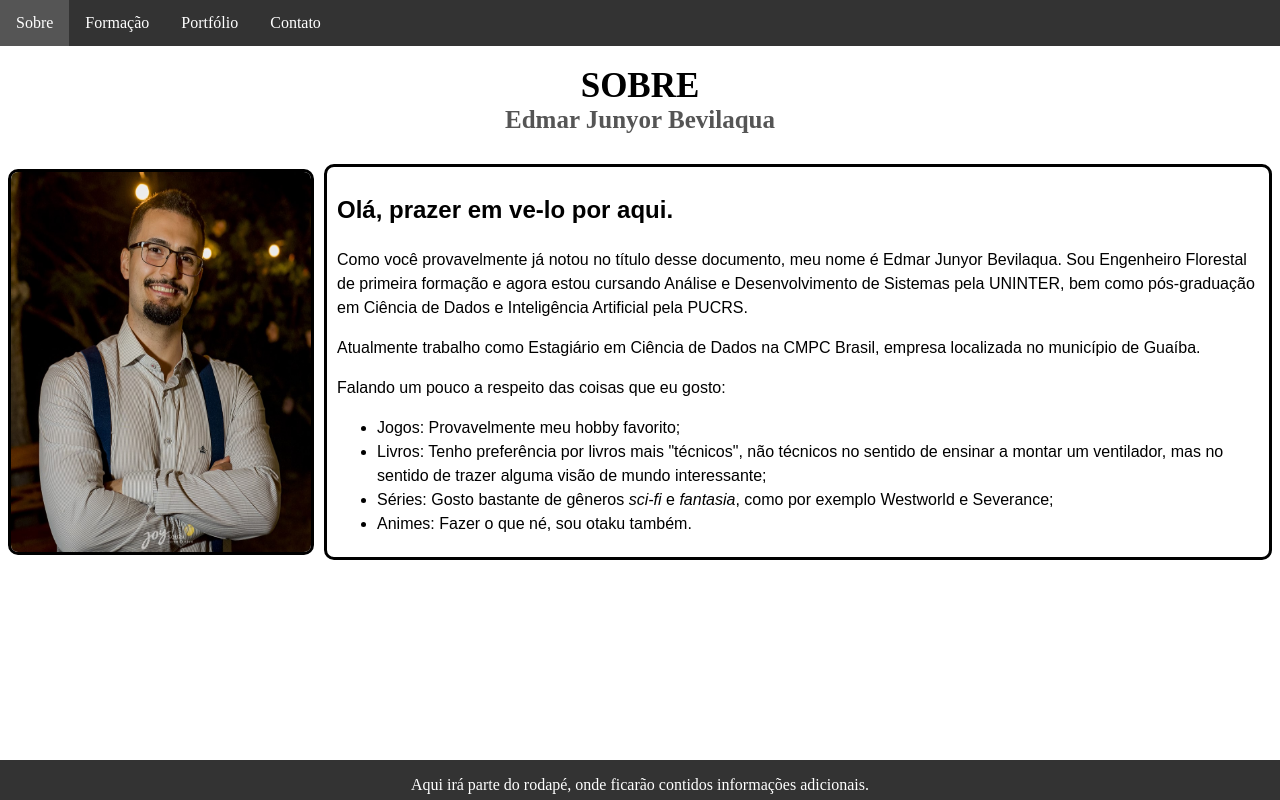
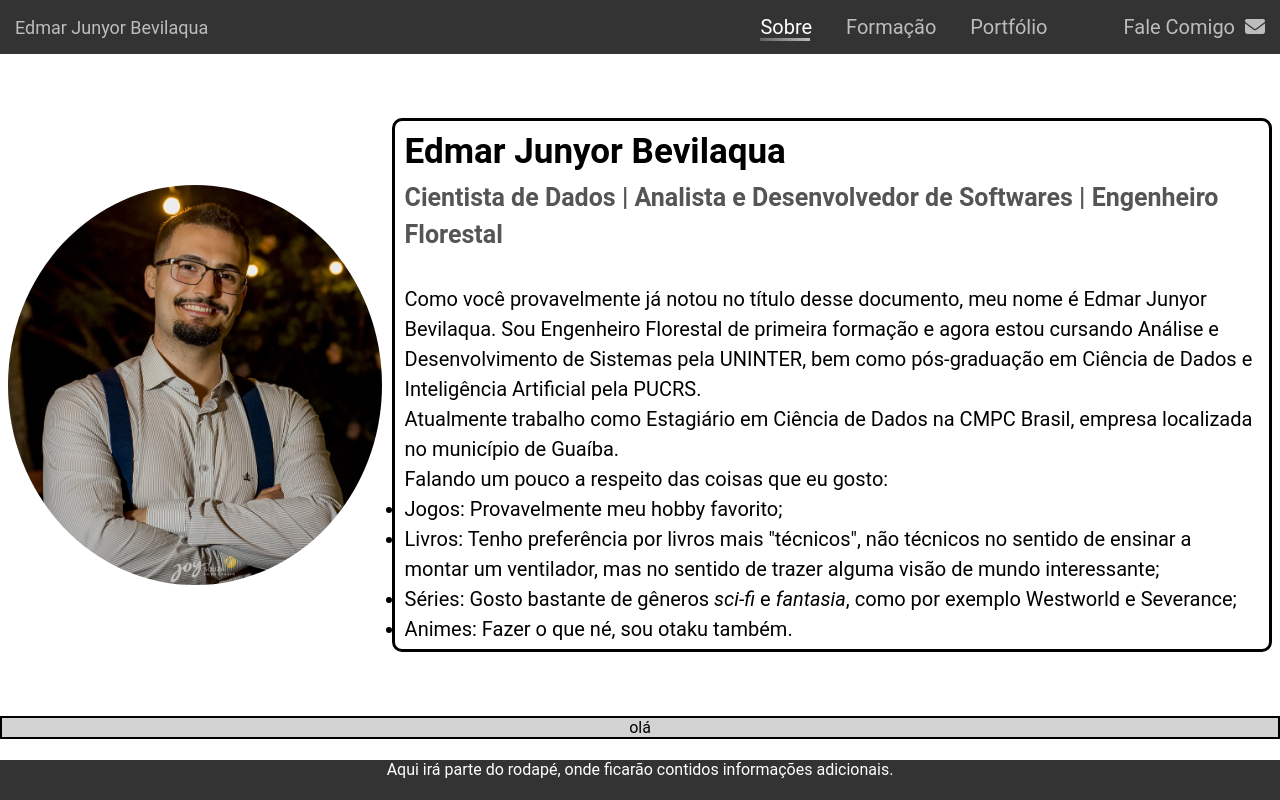
Before and after one commit to edmar-bevilaqua/About-me, a plain HTML site: page index.html in a window 1280 px wide. Drawn offline with Linux system fonts and the light colour scheme.

Commit message:
Update index.html, style.css
A major update for the index.html front page

```diff
--- a/index.html
+++ b/index.html
@@ -4,28 +4,36 @@
     <meta charset="UTF-8">
     <meta name="viewport" content="width=device-width, initial-scale=1.0">
     <link rel="stylesheet" href="style.css">
-
+    <script src="https://kit.fontawesome.com/917afdb6bd.js" crossorigin="anonymous"></script>
     <title>Sobre Mim</title>
 </head>
 <body>
+    <header>
+            <div class="container-header">
+                <div class="name">
+                    <p>Edmar Junyor Bevilaqua</p>
+                </div>
+                <div class="menu">
+                    <nav>
+                        <a href="#" id="fixo">Sobre</a>
+                        <a href="#">Formação</a>
+                        <a href="#">Portfólio</a>
+                    </nav>
+                </div>
+                <div class="contato">
+                    <a href="#">Fale Comigo <i class="fa-solid fa-envelope"></i></a>
+                </div>
+            </div>
+    </header>
 
-    <div class="menu">
-        <ul>
-            <li><a href="#">Sobre</a></li>
-            <li><a href="#">Formação</a></li>
-            <li><a href="#">Portfólio</a></li>
-            <li><a href="#">Contato</a></li>
-        </ul>
-    </div>
-    <div class="main-text">
-        <div class="titulo">
-            <h1>SOBRE</h1>
-            <h2>Edmar Junyor Bevilaqua</h2>
-        </div>
+
+    <div class="container-text">
         <div class="container">
             <img src="./Edmar.jpg" alt="Uma imagem de Edmar Junyor Bevilaqua" class="imagem">
             <div class="textos">
-                <h2>Olá, prazer em ve-lo por aqui.</h2>
+                <h1>Edmar Junyor Bevilaqua</h1>
+                <h2>Cientista de Dados | Analista e Desenvolvedor de Softwares | Engenheiro Florestal</h2>
+
                 <p>Como você provavelmente já notou no título desse documento, meu nome é Edmar Junyor Bevilaqua. Sou Engenheiro Florestal de primeira formação e agora estou cursando Análise e Desenvolvimento de Sistemas pela UNINTER, bem como pós-graduação em Ciência de Dados e Inteligência Artificial pela PUCRS.</p>
                 <p>Atualmente trabalho como Estagiário em Ciência de Dados na CMPC Brasil, empresa localizada no município de Guaíba.</p>
                 <p>Falando um pouco a respeito das coisas que eu gosto:</p>
@@ -39,6 +47,12 @@
         </div>
     </div>
 
+    <div class="container-misc">
+        <p>olá</p>
+    </div>
+
+
+
     <footer>
         <p>Aqui irá parte do rodapé, onde ficarão contidos informações adicionais.</p>
     </footer>
--- a/style.css
+++ b/style.css
@@ -1,52 +1,100 @@
 
-/* Fazendo o reset dos estilos:
-
+/* Fazendo o reset dos estilos: */
 * {
     margin: 0;
     padding: 0;
-    border: 0;
-    font-size: 100%;
-    font: inherit;
-    vertical-align: baseline;
+    box-sizing: border-box;
+    font-family: 'Roboto', sans-serif;
 }
-*/
+
 
 /* Estilo para o menu principal */
+header {
+    background-color: #333;
+    width: 100%;
+}
+.container-header {
+    max-width: 100%;
+    margin: 0 auto;
+    display: flex;
+    align-items: center;
+    justify-content: center;
+    padding: 15px;
+}
+.name {
+    width: 50%;
+    text-align: left;
+    color: #bdbdbd;
+    font-size: 18px;
+}
 .menu {
-    background-color: #333;
-    overflow: hidden;
+    width: 35%;
+    text-align: right;
+}
+.contato {
+    width: 15%;
+    text-align: right;
+}
+.menu nav a {
+    color: #bdbdbd;
+    text-decoration: none;
+    padding-right: 30px;
+    font-size: 20px;
+    cursor: pointer;
+    position: relative;
+}
+.menu nav a::after {
+    content: " ";
+    width: 0px;
+    height: 3px;
+    background-image: linear-gradient(45deg, #616161, #bdbdbd);
+    position: absolute;
+    top: 23px;
+    left: 0;
+    transition: width 0.5s;
+}
+.menu nav a:hover::after {
+    width: 50px;
+}
+.menu nav a:hover {
+    color: #fff;
+    transition-duration: 0.35s;
+}
+.contato a {
+    color: #bdbdbd;
+    text-decoration: none;
+    margin: -15px;
+    padding: 15px;
+    font-size: 20px;
+    cursor: pointer;
+    border-radius: 10px 0 0 0;
+}
+.contato a:hover {
+    background-color: #bdbdbd;
+    transition-duration: 0.5s;
+    color: #fff;
+}
+.contato i {
+    padding-left: 5px;
+}
+#fixo {
+    color: #fff;
+    text-decoration: none;
+    padding-right: 30px;
+    font-size: 20px;
+    cursor: pointer;
+    position: relative;
+}
+#fixo::after {
+    content: " ";
+    width: 50px;
+    height: 3px;
+    background-image: linear-gradient(45deg, #616161, #bdbdbd);
+    position: absolute;
+    top: 23px;
+    left: 0;
 }
 
-.menu ul {
-    list-style: none;
-    margin: 0;
-    padding: 0;
-}
-
-.menu li {
-    float: left;
-}
-
-.menu li a {
-    display: block;
-    color: white;
-    text-align: center;
-    padding: 14px 16px;
-    text-decoration: none;
-}
-
-.menu li a:hover {
-    background-color: #555;
-}
-
-/* Configurações padrão para as páginas */
-body {
-    margin: 0px;
-}
-
-.main-text {
-    margin: 3px 8px 10px 8px;
-}
 
 /* Fixando o rodapé ao final da página*/
 footer {
@@ -63,35 +111,45 @@ footer {
 .container {
     display: flex;
     align-items: center; /* Alinha verticalmente */
+    justify-content: center;
 }
 .imagem {
-    width: 300px;
-    height: 380px;
+    width: 400px;
+    height: 400px;
     margin-right: 10px;
-    border: 3px solid black;
-    border-radius: 10px;
+    border-radius: 50%;
 }
 .textos {
-    font-family: Arial, "Helvetica Neue", Helvetica, sans-serif;
-    font-size: 16px;
-    color: black;
     border: 3px solid black;
     border-radius: 10px;
     padding: 5px 10px 5px 10px;
     line-height: 1.5;
+    max-width: 1300px;
 }
-.titulo {
-    text-align: center;
-    margin-top: 20px;
-    margin-bottom: 30px;
-}
-.titulo h1 {
+.textos h1 {
     font-size: 35px;
     font-weight: bold;
     margin: 0px;
 }
-.titulo h2 {
+.textos h2 {
     font-size: 25px;
     margin: 0px;
     color: #555;
+    margin-bottom: 30px;
 }
+.textos p, li{
+    font-size: 20px;
+    color: black;
+}
+
+.container-text {
+    margin: 5% 8px 5% 8px;
+}
+
+.container-misc {
+    display: flex;
+    align-items: center;
+    justify-content: center;
+    border: 2px solid black;
+    background-color: lightgray;
+}
```
